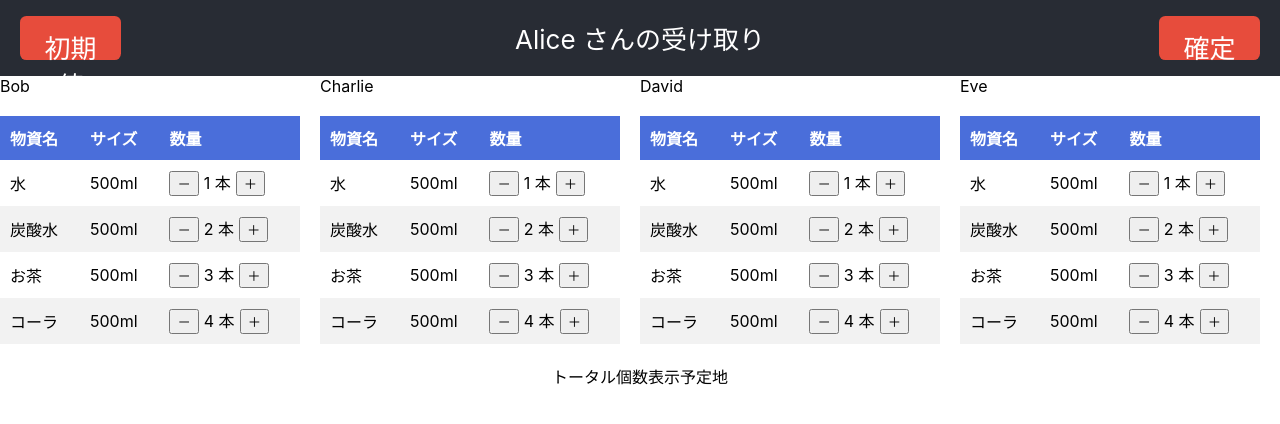
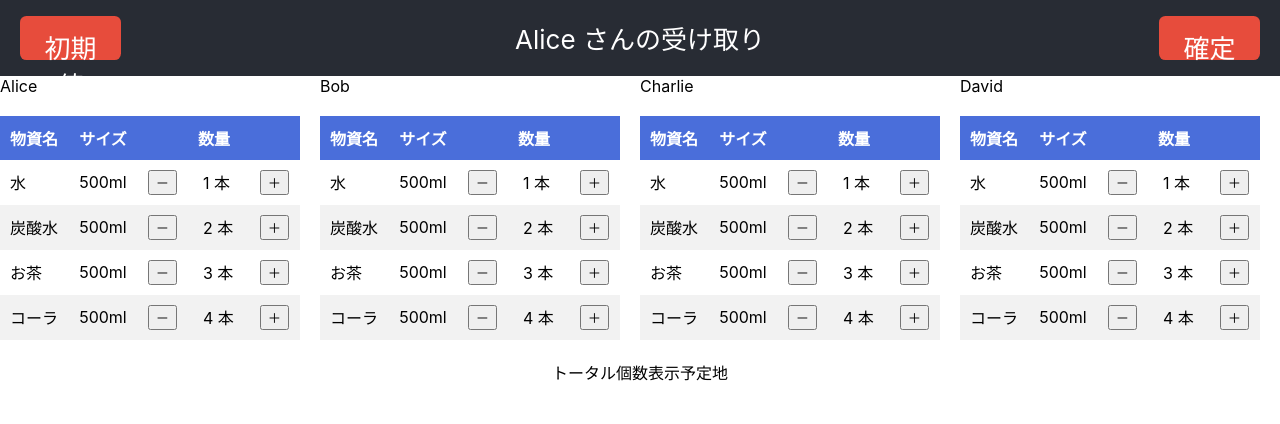
Before and after one commit to MIZOGUCHIKoki/DisasterCaseManagementSystem, a React (Create React App) app in the folder react-app/: page /person/1 in a window 1280 px wide. Shown: the top 424 px of the page. Built offline with nearby package versions, Linux system fonts and the light colour scheme.

Commit message:
Update and fix group serve screen

```diff
--- a/react-app/src/App.tsx
+++ b/react-app/src/App.tsx
@@ -21,7 +21,7 @@ function App(): JSX.Element {
             </div>
           } />
           <Route path='/staff' element={<WaitingQueue />} />
-          <Route path='/person/:id' element={<ServeScreen />} />
+          <Route path='/person/:person_id' element={<ServeScreen />} />
         </Routes>
       </BrowserRouter>
     </div >
--- a/react-app/src/components/askAsGroup.tsx
+++ b/react-app/src/components/askAsGroup.tsx
@@ -1,5 +1,5 @@
 import React, { useState } from 'react';
-import { WaitingQueueType } from './type/WaitingQueue';
+import { DB_WaitingQueueType } from './type/WaitingQueue';
 import StandInLine from './standInLine';
 import { person_groupMember } from './QrReader';
 
@@ -18,9 +18,9 @@ export default function AskAsGroup(props: person_groupMember): JSX.Element {
     };
     if (selected || props.person.group_id == null) {
         if (props.person.group_id == null || !asGroup) { // 個人での受け取り
-            const data: WaitingQueueType = {
+            const data: DB_WaitingQueueType = {
                 id: 0,
-                personInfo: props.person,
+                person_id: props.person.id,
                 asGroup: asGroup,
                 complete: false,
                 created_at: ''
@@ -30,9 +30,9 @@ export default function AskAsGroup(props: person_groupMember): JSX.Element {
                 Send data to server as an individual
             */
         } else {  // グループでの受け取り
-            const data: WaitingQueueType = {
+            const data: DB_WaitingQueueType = {
                 id: 0,
-                personInfo: props.person,
+                person_id: props.person.id,
                 asGroup: asGroup,
                 complete: true,
                 created_at: ''
--- a/react-app/src/components/serve.tsx
+++ b/react-app/src/components/serve.tsx
@@ -1,39 +1,21 @@
-import React, { useState } from 'react';
+import React, { useState, useEffect } from 'react';
 import { useParams } from 'react-router-dom';
-import { WaitingQueueType } from './type/WaitingQueue';
+import { DefaultListType } from './type/DefaultList';
 import { PersonType } from './type/Person';
+import { StockListType } from './type/StockList';
+import { defaultList } from './testData/defaultList';
+import { stockList } from './testData/stockList';
 import { waitingQueue } from './testData/waitingQueue';
 import { groupMembers } from './testData/personInfo';
-import { stockList } from './testData/stockList';
-import { DefaultListType } from './type/DefaultList';
-import { defaultList } from './testData/defaultList';
-import { StockListType } from './type/StockList';
+import { WaitingQueueType } from './type/WaitingQueue';
+import { ServeLogType } from './type/ServeLog';
+import { StockIOType } from './type/StockIO';
 
 type givenDataType = {
   waitingQueue: WaitingQueueType;
-  groupMember: PersonType[];
+  groupMember: PersonType[] | null;
 };
 
-const givenData: givenDataType = {
-  waitingQueue: waitingQueue[0],
-  groupMember: groupMembers,
-};
-
-export default function ServeScreen(): JSX.Element {
-  const { person_id } = useParams();
-
-  const fetchPersonData = (person_id: PersonType['id']): givenDataType => {
-    /*
-      Fetch data from server using person_id
-    */
-    console.log('FETCH DATA from person_id:', person_id);
-    return givenData;
-  };
-  if (person_id) {
-    fetchPersonData(person_id);
-  } else {
-    console.error('person_id is undefined');
-  }
 
 const fetchDefaultData = (): DefaultListType[] => {
   /*
@@ -43,34 +25,124 @@ export default function ServeScreen(): JSX.Element {
   return defaultList;
 };
 
-  const [stockListState, setStockListState] = useState<{ stockList: StockListType, amount: number }[]>(
-    stockList.map((stock: StockListType) => {
-      const defaultItem = fetchDefaultData().find((item: DefaultListType) => item?.stockList?.id === stock.id);
-      if (!defaultItem) {
-        console.error('Default data is not found for:', stock);
+const fetchPersonData = (person_id: PersonType['id']): givenDataType => {
+  /*
+    Fetch data from server using person_id
+  */
+  console.log('FETCH DATA from person_id:', person_id);
+  const data = {
+    waitingQueue: waitingQueue[0],
+    groupMember: groupMembers,
+  };
+  // const data = {
+  //   waitingQueue: waitingQueue[1],
+  //   groupMember: null,
+  // };
+  console.log('DATA:', data);
+  return data;
+};
+
+export default function ServeScreen(): JSX.Element {
+  const { person_id } = useParams<{ person_id: PersonType['id'] }>();
+  const [stockListState, setStockListState] = useState<{ stockList: StockListType; amount: number }[]>([]);
+  const [stockListStateGroup, setStockListStateGroup] = useState<{ stockList: StockListType; amount: number }[][]>([]);
+  const [memberIndex2id, setMemberIndex2id] = useState<{ person_id: PersonType['id'], memberIndex: number }[] | null>(null);
+  const [recivedClass, setRecivedClass] = useState<number>(0);
+  const [givenData, setGivenData] = useState<givenDataType | null>(null);
+
+  useEffect(() => {
+    if (!person_id) {
+      console.error('person_id is undefined');
+      return;
     }
+
+    // Fetch data
+    const fetchedPersonData = fetchPersonData(person_id);
+    const defaultData = fetchDefaultData();
+
+    // Initialize stockListState
+    const initialStockListState = stockList.map((stock) => {
+      const defaultItem = defaultData.find((item) => item?.stockList?.id === stock.id);
       return {
         stockList: stock,
-        amount: defaultItem ? defaultItem.amount : 0
+        amount: defaultItem ? defaultItem.amount : 0,
+      };
+    });
+
+    // Initialize stockListStateGroup
+    let initialStockListStateGroup: { stockList: StockListType; amount: number }[][] = [];
+    if (fetchedPersonData.groupMember) {
+      initialStockListStateGroup = fetchedPersonData.groupMember.map(() =>
+        stockList.map((stock) => {
+          const defaultItem = defaultData.find((item) => item?.stockList?.id === stock.id);
+          return {
+            stockList: stock,
+            amount: defaultItem ? defaultItem.amount : 0,
           };
         })
       );
+    }
 
-  const [stockListStateGroup, setStockListStateGroup] = useState<{ stockList: StockListType, amount: number }[][]>(
-    givenData.groupMember.map(() => {
-      return stockList.map((stock: StockListType) => {
-        const defaultItem = fetchDefaultData().find((item: DefaultListType) => item?.stockList?.id === stock.id);
-        if (!defaultItem) {
-          console.error('Default data is not found for:', stock);
+    // Update state
+    setGivenData(fetchedPersonData);
+    setStockListState(initialStockListState);
+    setStockListStateGroup(initialStockListStateGroup);
+    setMemberIndex2id(fetchedPersonData.groupMember ? fetchedPersonData.groupMember.map((member, memberIndex) => ({
+      person_id: member.id,
+      memberIndex
+    })) : null);
+  }, []);
+
+  const pushData = () => {
+    console.log('SEND DATA');
+    if (givenData?.waitingQueue.asGroup) { // Group
+      console.log('Group');
+      if (givenData.groupMember) {
+        const data = memberIndex2id?.map((member) => {
+          const data_serveLog: ServeLogType = {
+            id: 0,
+            person_id: givenData.waitingQueue.personInfo.id,
+            received_person_id: member.person_id,
+            receiveClassID: recivedClass,
+            created_at: ''
+          };
+          const data_stockIO: StockIOType[] = stockListStateGroup[member.memberIndex].map((item) => ({
+            id: 0,
+            serveLog_id: 0,
+            stock_id: item.stockList.id,
+            amount: item.amount,
+            created_at: ''
+          }));
+          return { 'ServeLog': data_serveLog, 'StockIO': data_stockIO };
+        });
+        console.log('Serve Log:', data);
       }
-        return {
-          stockList: stock,
-          amount: defaultItem ? defaultItem.amount : 0
+    } else { // Individual
+      console.log('Individual');
+      if (givenData) {
+        const data_serveLog: ServeLogType = {
+          id: 0,
+          person_id: givenData.waitingQueue.personInfo.id,
+          received_person_id: givenData.waitingQueue.personInfo.id,
+          receiveClassID: recivedClass,
+          created_at: ''
         };
-      });
-    })
-  );
+        const data_stockIO: StockIOType[] = stockListState.map((item) => ({
+          id: 0,
+          serveLog_id: 0,
+          stock_id: item.stockList.id,
+          amount: item.amount,
+          created_at: ''
+        }));
+        return { 'ServeLog': data_serveLog, 'StockIO': data_stockIO };
+      }
+    }
+    // window.location.href = '/staff';
+  };
 
+  if (!givenData) {
+    return <div>Loading...</div>;
+  }
   const handleClick = (
     isGroup: boolean,
     memberIndex: number,
@@ -110,10 +182,7 @@ export default function ServeScreen(): JSX.Element {
       });
     }
   };
-
-  console.log('person_id:', person_id);
-
-  if (givenData.waitingQueue.asGroup) {
+  if (givenData.waitingQueue.asGroup && givenData.groupMember) {
     return (
       <div>
         <header className="header-serveScreen">
@@ -121,11 +190,7 @@ export default function ServeScreen(): JSX.Element {
           <div>
             {givenData.waitingQueue.personInfo.nickName} さんの受け取り
           </div>
-          <span className='button' onClick={
-            () => {
-              window.location.href = '/staff';
-            }
-          }>確定</span>
+          <span className='button' onClick={pushData}>確定</span>
         </header>
         <div className="serveTbl">
           {givenData.groupMember.map((member, memberIndex) => (
@@ -136,7 +201,9 @@ export default function ServeScreen(): JSX.Element {
                   <tr>
                     <th>物資名</th>
                     <th>サイズ</th>
+                    <th></th>
                     <th>数量</th>
+                    <th></th>
                   </tr>
                 </thead>
                 <tbody>
@@ -145,11 +212,13 @@ export default function ServeScreen(): JSX.Element {
                       <td>{stock.name}</td>
                       <td>{stock.size}</td>
                       <td>
-                        <div>
                         <button onClick={() => handleClick(true, memberIndex, stockIndex, false)}>－</button>
+                      </td>
+                      <td>
                         <span style={{ margin: '5px' }}>{stockListStateGroup[memberIndex][stockIndex].amount} {stock.unit}</span>
+                      </td>
+                      <td>
                         <button onClick={() => handleClick(true, memberIndex, stockIndex, true)}>＋</button>
-                        </div>
                       </td>
                     </tr>
                   ))}
@@ -159,11 +228,19 @@ export default function ServeScreen(): JSX.Element {
           ))}
         </div>
         <Total />
-      </div>
+      </div >
     );
   }
 
   return (
+    <div>
+      <header className="header-serveScreen">
+        <span className='button'>初期値</span>
+        <div>
+          {givenData.waitingQueue.personInfo.nickName} さんの受け取り
+        </div>
+        <span className='button' onClick={pushData}>確定</span>
+      </header>
       <div className="container">
         <div className='serveTbl_one'>
           <div>{givenData.waitingQueue.personInfo.nickName}</div>
@@ -172,7 +249,9 @@ export default function ServeScreen(): JSX.Element {
               <tr>
                 <th>物資名</th>
                 <th>サイズ</th>
+                <th></th>
                 <th>数量</th>
+                <th></th>
               </tr>
             </thead>
             <tbody>
@@ -181,11 +260,13 @@ export default function ServeScreen(): JSX.Element {
                   <td>{stock.name}</td>
                   <td>{stock.size}</td>
                   <td>
-                  <div>
                     <button onClick={() => handleClick(false, 0, stockIndex, false)}>－</button>
+                  </td>
+                  <td>
                     {stockListState[stockIndex].amount} {stock.unit}
+                  </td>
+                  <td>
                     <button onClick={() => handleClick(false, 0, stockIndex, true)}>＋</button>
-                  </div>
                   </td>
                 </tr>
               ))}
@@ -193,6 +274,7 @@ export default function ServeScreen(): JSX.Element {
           </table>
         </div>
         <Total />
+      </div >
     </div>
   );
 }
--- a/react-app/src/components/testData/personInfo.ts
+++ b/react-app/src/components/testData/personInfo.ts
@@ -45,6 +45,16 @@ export const personInfo: PersonType[] = [
 
 export const groupMembers: PersonType[] = [
     {
+        id: '1',
+        nickName: 'Alice',
+        group_id: 1,
+        age: 20,
+        allergy: 0,
+        remarks_food: 'なし',
+        remarks_other: 'なし',
+        created_at: '2021-09-01T00:00:00.000Z'
+    },
+    {
         id: '20',
         nickName: 'Bob',
         group_id: 1,
```
Also changed, not shown: react-app/src/components/QrReader.tsx (+0 -11 lines), react-app/src/components/type/WaitingQueue.d.ts (+8 -1 lines). Lines whose indentation alone changed are shown as unchanged.
